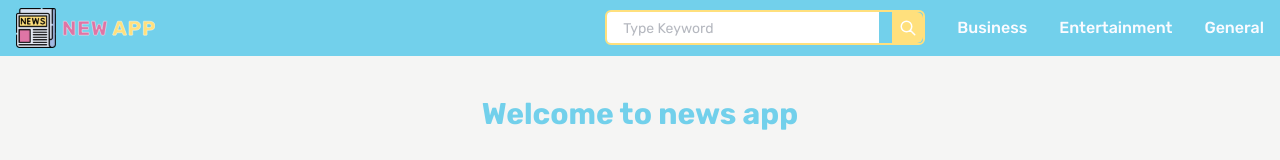
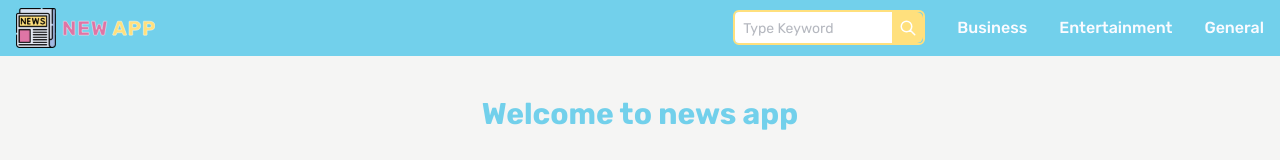
Before and after one commit to aayman997/news-app, a React (Vite) app: page / in a window 1280 px wide. Shown: the top 160 px of the page. Built offline with nearby package versions, Linux system fonts and the light colour scheme; no server answers.

Commit message:
- Fix input style issue
Took 2 minutes

```diff
--- a/src/components/SearchInput.tsx
+++ b/src/components/SearchInput.tsx
@@ -32,14 +32,14 @@ const SearchInput = ({ headerSearch = false }: { headerSearch?: boolean }) => {
 
 	return (
 		<form
-			className={clsx("relative h-12 w-80 overflow-hidden rounded-md border-2 border-brandPink", headerSearch && "h-[35px] w-48 border-brandYellow")}
+			className={clsx("relative overflow-hidden rounded-md border-2", headerSearch ? "h-[35px] w-48 border-brandYellow" : "h-12 w-80 border-brandPink")}
 			onSubmit={handleSearch}
 		>
 			<input
 				className={clsx(
-					`absolute inset-0 right-[44px] border-none bg-brandYellow px-4 font-normal placeholder:text-sm placeholder:capitalize
-					placeholder:text-gray-400 placeholder:text-gray-500/50 focus:border-none focus:outline focus:outline-white`,
-					headerSearch && "right-[31px] bg-white px-2 text-richBlack",
+					`absolute inset-0 border-none font-normal placeholder:text-sm placeholder:capitalize placeholder:text-gray-400
+					placeholder:text-gray-500/50 focus:border-none focus:outline focus:outline-white`,
+					headerSearch ? "right-[31px] bg-white px-2 text-richBlack" : "right-[44px] bg-brandYellow px-4",
 				)}
 				type="search"
 				name="search"
```
